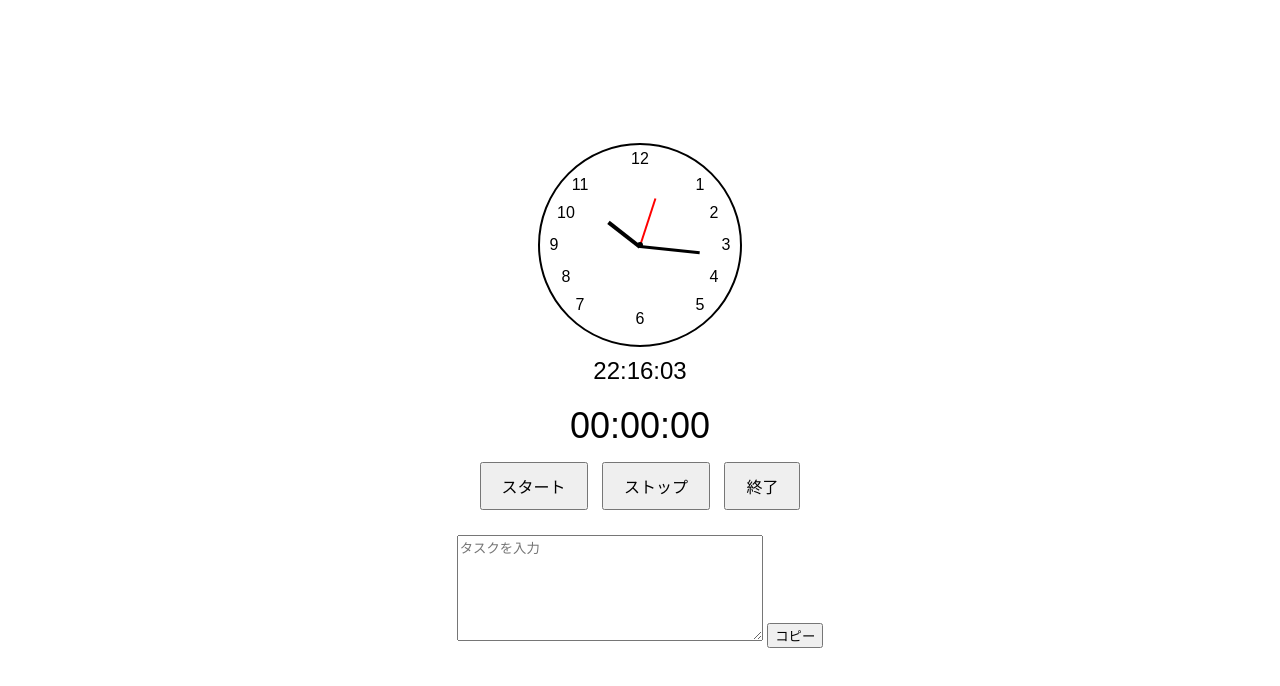
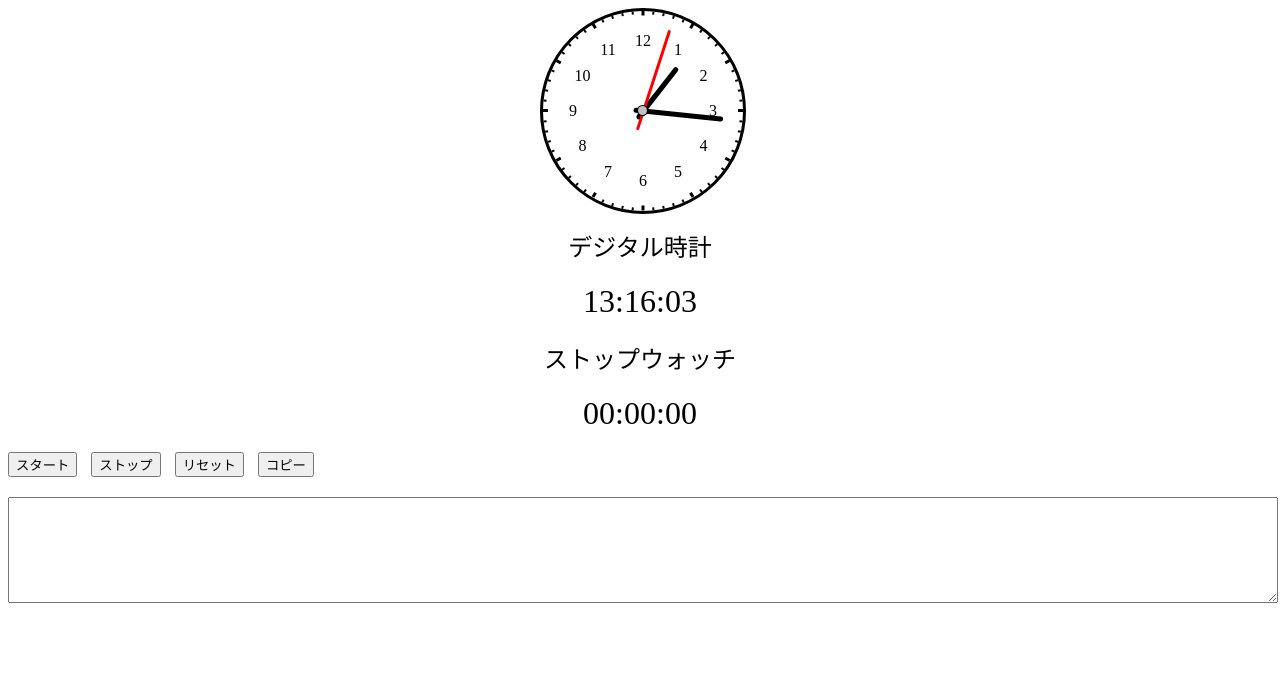
Before and after one commit to shinpecchi/clock, a plain HTML site: page code/AnalogDigital.html in a window 1280 px wide. Drawn offline with Linux system fonts and the light colour scheme.

Commit message:
Update AnalogDigital.html

```diff
--- a/code/AnalogDigital.html
+++ b/code/AnalogDigital.html
@@ -2,254 +2,310 @@
 <html lang="ja">
 <head>
   <meta charset="UTF-8">
+  <meta http-equiv="X-UA-Compatible" content="IE=edge">
   <meta name="viewport" content="width=device-width, initial-scale=1.0">
-    <title>ストップウォッチ</title>
-    <link rel="stylesheet" href="styles.css">
+  <title>アナログ時計とストップウォッチ</title>
+  <style>
+    #analog {
+      height: 200px;
+      width: 200px;
+      position: relative;
+      margin: 0 auto;
+    }
+    .analog-face {
+      border: 3px solid black;
+      background-color: white;
+      border-radius: 50%;
+      position: absolute;
+    }
+    .analog-line1, .analog-line2 {
+      position: absolute;
+      left: 0;
+      z-index: 1;
+    }
+    .analog-line1 {
+      width: 5px;
+      height: 3px;
+      background: black;
+      top: calc(50% - 2px);
+    }
+    .analog-line2 {
+      width: 3px;
+      height: 2px;
+      background: black;
+      top: calc(50% - 1px);
+    }
+    .analog-text {
+      color: black;
+      font-size: 1em;
+      position: absolute;
+      transform: translate(-50%, -50%);
+      z-index: 2;
+    }
+    .analog-seconds {
+      background-color: red;
+      width: 3px;
+      position: absolute;
+      z-index: 10;
+      border-radius: 3px;
+    }
+    .analog-hours {
+      background-color: black;
+      width: 5px;
+      position: absolute;
+      z-index: 8;
+      border-radius: 3px;
+    }
+    .analog-minutes {
+      background-color: black;
+      width: 5px;
+      position: absolute;
+      z-index: 9;
+      border-radius: 3px;
+    }
+    .analog-center, .analog-center:after {
+      position: absolute;
+      top: 50%;
+      left: 50%;
+      z-index: 15;
+      border-radius: 50%;
+    }
+    .analog-center {
+      background-color: black;
+      height: 11px;
+      width: 11px;
+      transform: translate(-6px, -6px);
+    }
+    .analog-center:after {
+      content: "";
+      background-color: silver;
+      height: 9px;
+      width: 9px;
+      transform: translate(-5px, -5px);
+    }
+    .buttons {
+      margin-top: 20px;
+    }
+    .buttons button {
+      margin-right: 10px;
+    }
+    .log-output {
+      width: 100%;
+      height: 100px;
+      margin-top: 20px;
+    }
+    #stopwatch-display {
+      text-align: center;
+      font-size: 2em;
+      margin: 20px 0;
+    }
+    #stopwatch-label {
+      text-align: center;
+      font-size: 1.5em;
+      margin-top: 20px;
+    }
+    #digital-clock {
+      text-align: center;
+      font-size: 2em;
+      margin: 20px 0;
+    }
+    #digital-clock-label {
+      text-align: center;
+      font-size: 1.5em;
+      margin-top: 20px;
+    }
+  </style>
 </head>
 <body>
-    <div class="container">
-        <div class="current-time">
-            <div class="clock">
-                <div class="ticks"></div>
-                <div class="number number1">1</div>
-                <div class="number number2">2</div>
-                <div class="number number3">3</div>
-                <div class="number number4">4</div>
-                <div class="number number5">5</div>
-                <div class="number number6">6</div>
-                <div class="number number7">7</div>
-                <div class="number number8">8</div>
-                <div class="number number9">9</div>
-                <div class="number number10">10</div>
-                <div class="number number11">11</div>
-                <div class="number number12">12</div>
-                <div class="hand hour" id="hourHand"></div>
-                <div class="hand minute" id="minuteHand"></div>
-                <div class="hand second" id="secondHand"></div>
-                <div class="center-dot"></div>
-            </div>
-            <div class="current-time-display">00:00:00</div>
-        </div>
-        <div class="stopwatch">
-            <div class="stopwatch-time">00:00:00</div>
+  <div id="analog"></div>
+  <div id="digital-clock-label">デジタル時計</div>
+  <div id="digital-clock">00:00:00</div>
+  <div id="stopwatch-label">ストップウォッチ</div>
+  <div id="stopwatch-display">00:00:00</div>
   <div class="buttons">
     <button id="start">スタート</button>
     <button id="stop">ストップ</button>
-                <button id="reset">終了</button>
+    <button id="reset">リセット</button>
+    <button id="log">コピー</button>
   </div>
-        </div>
-        <div class="textarea-container">
-            <textarea id="taskInput" placeholder="タスクを入力"></textarea>
-            <button id="log">コピー</button>
-            <div id="logOutput"></div>
-        </div>
-    </div>
-</body>
+  <textarea id="logOutput" class="log-output" readonly></textarea>
 
   <script>
     document.addEventListener("DOMContentLoaded", function() {
-    // Elements
-    const currentTimeDisplay = document.querySelector(".current-time-display");
-    const hourHand = document.getElementById("hourHand");
-    const minuteHand = document.getElementById("minuteHand");
-    const secondHand = document.getElementById("secondHand");
-    const stopwatchTime = document.querySelector(".stopwatch-time");
+      const currentTimeDisplay = document.getElementById("digital-clock");
       const startButton = document.getElementById("start");
       const stopButton = document.getElementById("stop");
       const resetButton = document.getElementById("reset");
-    const taskInput = document.getElementById("taskInput");
       const logButton = document.getElementById("log");
       const logOutput = document.getElementById("logOutput");
+      const stopwatchDisplay = document.getElementById("stopwatch-display");
 
-    // Variables
       let stopwatchInterval;
       let elapsedTime = 0;
+      let startTime;
 
-    // Update current time and analog clock
-    function updateCurrentTime() {
-        const jst = new Date(Date.now() + ((new Date().getTimezoneOffset() + (9 * 60)) * 60 * 1000));
-        const hours = jst.getHours();
-        const minutes = jst.getMinutes();
-        const seconds = jst.getSeconds();
-
-        const hoursFormatted = String(hours).padStart(2, '0');
-        const minutesFormatted = String(minutes).padStart(2, '0');
-        const secondsFormatted = String(seconds).padStart(2, '0');
-        currentTimeDisplay.textContent = `${hoursFormatted}:${minutesFormatted}:${secondsFormatted}`;
-
-        const hourDegrees = (hours % 12) * 30 + (minutes / 60) * 30;
-        const minuteDegrees = minutes * 6;
-        const secondDegrees = seconds * 6;
-
-        hourHand.style.transform = `rotate(${hourDegrees - 270}deg)`;
-        minuteHand.style.transform = `rotate(${minuteDegrees - 270}deg)`;
-        secondHand.style.transform = `rotate(${secondDegrees - 270}deg)`;
-    }
-    setInterval(updateCurrentTime, 1000);
-    updateCurrentTime();
-
-    // Update stopwatch
-    function updateStopwatch() {
-        elapsedTime += 1000;
-        const totalSeconds = Math.floor(elapsedTime / 1000);
+      function formatTime(ms) {
+        const totalSeconds = Math.floor(ms / 1000);
         const hours = String(Math.floor(totalSeconds / 3600)).padStart(2, '0');
         const minutes = String(Math.floor((totalSeconds % 3600) / 60)).padStart(2, '0');
         const seconds = String(totalSeconds % 60).padStart(2, '0');
-        stopwatchTime.textContent = `${hours}:${minutes}:${seconds}`;
+        return `${hours}:${minutes}:${seconds}`;
       }
 
-    // Start stopwatch
+      function updateStopwatch() {
+        elapsedTime = Date.now() - startTime;
+        stopwatchDisplay.textContent = formatTime(elapsedTime);
+      }
+
       startButton.addEventListener("click", function() {
         if (!stopwatchInterval) {
+          startTime = Date.now() - elapsedTime;
+          logOutput.value = `開始時間: ${new Date(startTime).toLocaleTimeString()}\n`;
           stopwatchInterval = setInterval(updateStopwatch, 1000);
         }
       });
 
-    // Stop stopwatch
       stopButton.addEventListener("click", function() {
         if (stopwatchInterval) {
           clearInterval(stopwatchInterval);
           stopwatchInterval = null;
+          const stopTime = new Date();
+          logOutput.value += `終了時間: ${stopTime.toLocaleTimeString()}\n`;
+          logOutput.value += `経過時間: ${stopwatchDisplay.textContent}\n`;
         }
       });
 
-    // Reset stopwatch
       resetButton.addEventListener("click", function() {
         clearInterval(stopwatchInterval);
         stopwatchInterval = null;
         elapsedTime = 0;
-        stopwatchTime.textContent = "00:00:00";
+        stopwatchDisplay.textContent = "00:00:00";
+        logOutput.value = '';
       });
 
-    // Log task input
       logButton.addEventListener("click", function() {
-        const task = taskInput.value;
-        const logEntry = `タスク: ${task}\n経過時間: ${stopwatchTime.textContent}`;
-        logOutput.textContent = logEntry;
+        logOutput.select();
+        document.execCommand("copy");
       });
+
+      const addDiv = (parentDiv, className, callBack = null) => {
+        const t = document.createElement("div");
+        t.classList.add(className);
+        if (callBack && typeof callBack === "function") callBack(t);
+        parentDiv.appendChild(t);
+        return t;
+      };
+
+      const createFace = () => {
+        const analog = document.getElementById("analog");
+        const vp = [analog.clientWidth, analog.clientHeight];
+        const chokei = Math.min(...vp);
+
+        const analogFace = addDiv(analog, "analog-face", (t) => {
+          [t.style.height, t.style.width] = [chokei + "px", chokei + "px"];
+          [t.style.top, t.style.left] = [(vp[1] - chokei) / 2 + "px", (vp[0] - chokei) / 2 + "px"];
+        });
+
+        const r60 = 360 / 60;
+        const originX = analogFace.clientWidth / 2;
+
+        for (let i = 0; i < 60; i++) {
+          const deg = i * r60;
+
+          addDiv(analogFace, i % 5 === 0 ? "analog-line1" : "analog-line2", (t) => {
+            if (i > 0) {
+              t.style.transformOrigin = `${originX}px center`;
+              t.style.transform = `rotate(${deg}deg)`;
+            }
+          });
+        }
+
+        const r12 = 360 / 12;
+        const hankei = originX;
+        const moziPos = hankei - 30;
+        const MathPi = Math.PI / 180;
+
+        for (let i = 0; i < 12; i++) {
+          const deg = i * r12;
+          addDiv(analogFace, "analog-text", (t) => {
+            const mojiX = hankei + moziPos * Math.sin(deg * MathPi);
+            const mojiY = hankei - moziPos * Math.cos(deg * MathPi);
+            [t.style.top, t.style.left] = [mojiY + "px", mojiX + "px"];
+            t.innerText = i === 0 ? "12" : i.toString();
+          });
+        }
+
+        addDiv(analogFace, "analog-center");
+
+        return analogFace;
+      };
+
+      const firstTransition = "transform 0.5s ease-out";
+
+      const handObj = function (className, { parentDiv: parentDiv, LengthPer: LengthPer, handGapPer: handGapPer, divNum: divNum }) {
+        const hankei = parentDiv.clientHeight / 2;
+        const handLength = hankei * LengthPer / 100;
+        const handGap = hankei * handGapPer / 100;
+
+        const elm = addDiv(parentDiv, className);
+
+        elm.style.height = (handLength + handGap) + "px";
+        [elm.style.top, elm.style.left] = [(hankei - handLength) + "px", (hankei - elm.clientWidth / 2) + "px"];
+        elm.style.transformOrigin = `center ${handLength}px `;
+        elm.style.transition = className === "analog-seconds" ? "none" : firstTransition;
+
+        this.rotateText = [];
+        this.currentValue = 0;
+        this.elm = elm;
+
+        const r = 360 / divNum;
+        for (let i = 0; i < divNum; i++) {
+          this.rotateText.push(`rotate(${i * r}deg)`);
+        }
+
+        this.moveHand = function (val) {
+          if (this.currentValue !== val) {
+            this.elm.style.transform = this.rotateText[val];
+            this.currentValue = val;
+          }
+        };
+      };
+
+      const analogFace = createFace();
+
+      const secondHand = new handObj("analog-seconds", {
+        parentDiv: analogFace,
+        LengthPer: 85,
+        handGapPer: 20,
+        divNum: 60 * 10 // Higher resolution for smooth seconds hand
+      });
+
+      const hourHand = new handObj("analog-hours", {
+        parentDiv: analogFace,
+        LengthPer: 55,
+        handGapPer: 10,
+        divNum: 12 * 60
+      });
+
+      const minuteHand = new handObj("analog-minutes", {
+        parentDiv: analogFace,
+        LengthPer: 80,
+        handGapPer: 10,
+        divNum: 60
+      });
+
+      setInterval(() => {
+        const date = new Date();
+        secondHand.moveHand(date.getSeconds() * 10 + Math.floor(date.getMilliseconds() / 100));
+        hourHand.moveHand((date.getHours() % 12) * 60 + date.getMinutes());
+        minuteHand.moveHand(date.getMinutes());
+      }, 100);
+
+      setInterval(() => {
+        const now = new Date();
+        currentTimeDisplay.textContent = now.toLocaleTimeString('ja-JP', { hour12: false });
+      }, 1000);
     });
   </script>
-
-<style>
-body {
-    font-family: Arial, sans-serif;
-    display: flex;
-    justify-content: center;
-    align-items: center;
-    height: 100vh;
-    margin: 0;
-}
-
-.container {
-    text-align: center;
-}
-
-.current-time {
-    margin-bottom: 20px;
-}
-
-.clock {
-    position: relative;
-    width: 200px;
-    height: 200px;
-    border: 2px solid black;
-    border-radius: 50%;
-    margin: 0 auto 10px;
-    display: flex;
-    justify-content: center;
-    align-items: center;
-}
-
-.number {
-    position: absolute;
-    text-align: center;
-    transform: translate(-50%, -50%);
-}
-
-.number1 { top: 20%; left: 80%; }
-.number2 { top: 34%; left: 87%; }
-.number3 { top: 50%; left: 93%; }
-.number4 { top: 66%; left: 87%; }
-.number5 { top: 80%; left: 80%; }
-.number6 { top: 87%; left: 50%; }
-.number7 { top: 80%; left: 20%; }
-.number8 { top: 66%; left: 13%; }
-.number9 { top: 50%; left: 7%; }
-.number10 { top: 34%; left: 13%; }
-.number11 { top: 20%; left: 20%; }
-.number12 { top: 7%; left: 50%; }
-
-.hand {
-    position: absolute;
-    top: 50%;
-    transform-origin: 100%;
-    transform: rotate(0deg);
-}
-
-.hour {
-    width: 40px; /* Shorter length for hour hand */
-    height: 4px;
-    background: black;
-    left: 60px; /* Center alignment */
-}
-
-.minute {
-    width: 60px; /* Longer length for minute hand */
-    height: 3px;
-    background: black;
-    left: 40px; /* Center alignment */
-}
-
-.second {
-    width: 50px; /* Medium length for second hand */
-    height: 2px;
-    background: red;
-    left: 50px; /* Center alignment */
-}
-
-.center-dot {
-    position: absolute;
-    width: 6px;
-    height: 6px;
-    background: black;
-    border-radius: 50%;
-    top: 50%;
-    left: 50%;
-    transform: translate(-50%, -50%);
-}
-
-.current-time-display {
-    font-size: 24px;
-}
-
-.stopwatch {
-    margin-bottom: 20px;
-}
-
-.stopwatch-time {
-    font-size: 36px;
-    margin-bottom: 10px;
-}
-
-.buttons button {
-    margin: 5px;
-    padding: 10px 20px;
-    font-size: 16px;
-}
-
-.textarea-container {
-    margin-top: 20px;
-}
-
-#taskInput {
-    width: 300px;
-    height: 100px;
-}
-
-#logOutput {
-    margin-top: 10px;
-    white-space: pre-wrap;
-}
-</style>
-
+</body>
 </html>
```
Lines whose indentation alone changed are shown as unchanged.
